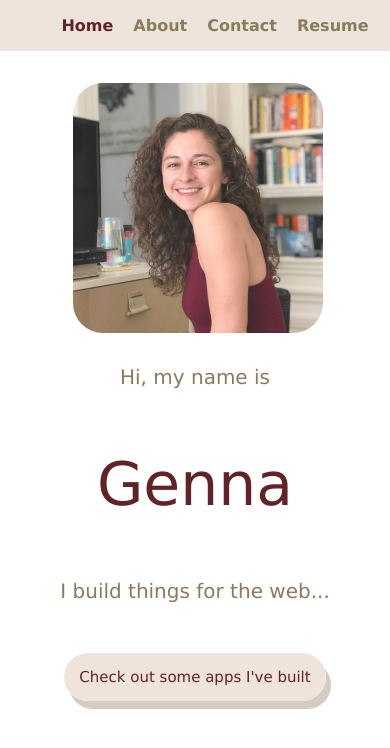
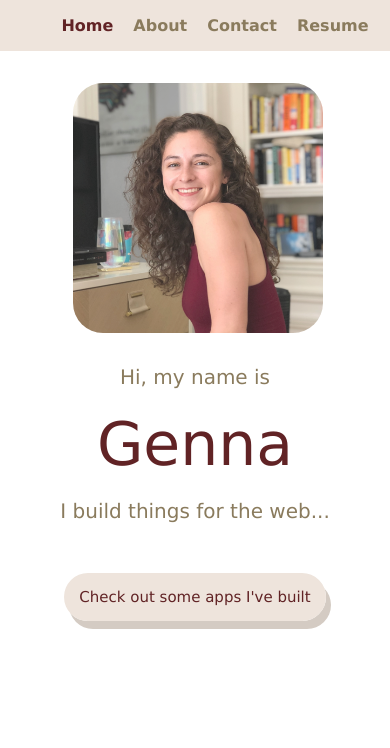
Before and after one commit to gmergola/personal-website, a React (Create React App) app: page / in a window 390 px wide. Shown: the top 748 px of the page. Built offline with nearby package versions, Linux system fonts and the light colour scheme.

Commit message:
fixing homepage responsiveness

```diff
--- a/src/Home.css
+++ b/src/Home.css
@@ -78,6 +78,11 @@ body {
     margin-top: 4rem;
   }
 
+  .Home-name {
+    margin-top: 3px;
+    margin-bottom: 3px;
+  }
+
   .headshot {
     width: 250px;
     height: 250px;
```
